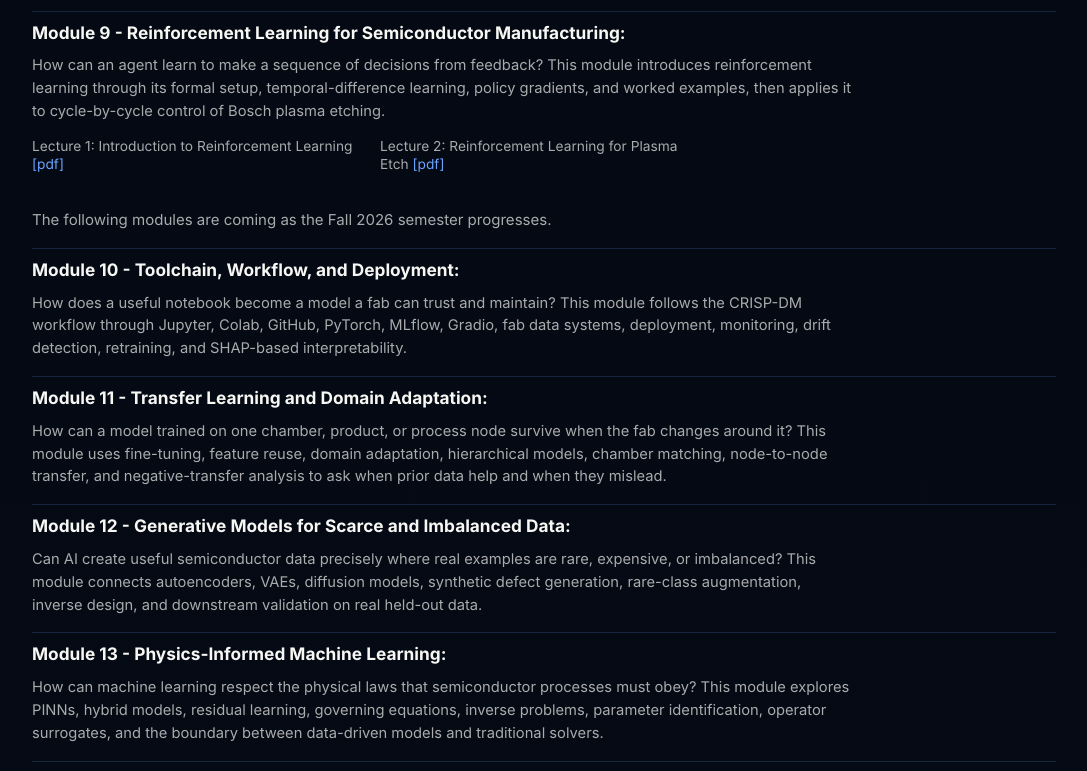
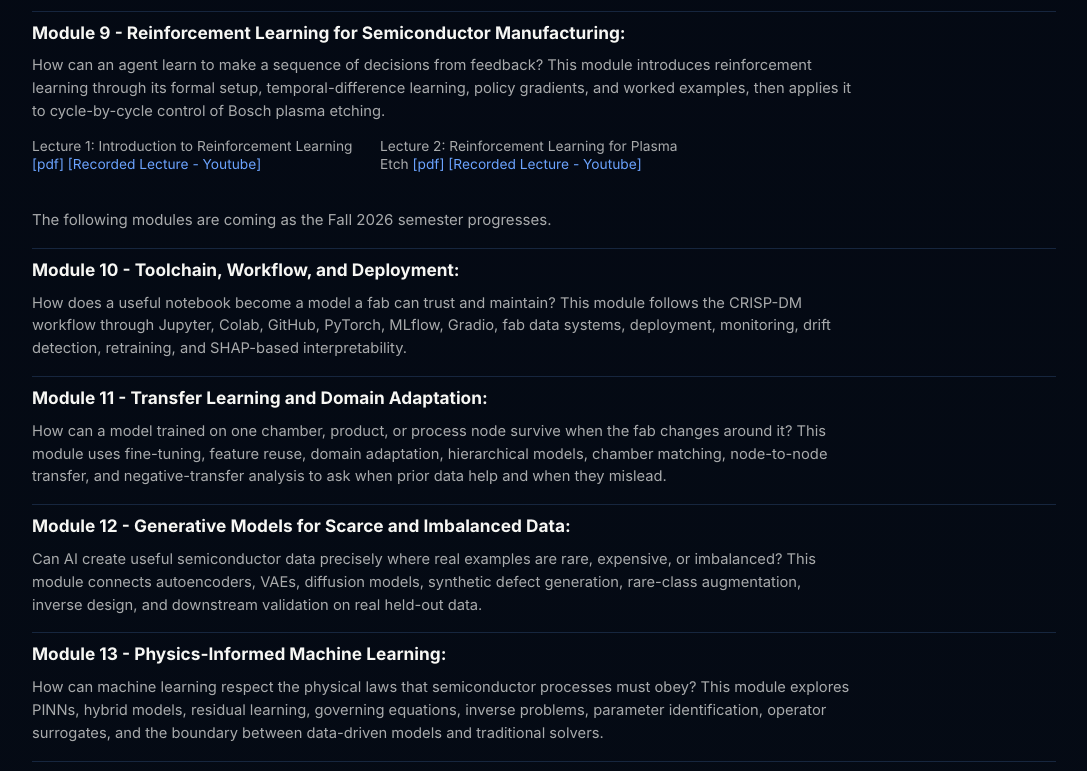
Before and after one commit to aikhan123/khan-lab-website, a plain HTML site: page ai-semiconductors-course.html in a window 1280 px wide. Shown: the part 2460-3231 px from the top of the page, without its empty margins (96-1183 px from the left). Drawn offline with Linux system fonts and the light colour scheme.

Commit message:
Link RL lecture recordings in module 9

```diff
--- a/ai-semiconductors-course.html
+++ b/ai-semiconductors-course.html
@@ -142,8 +142,8 @@
       </div>
     </div>
   <div class="course-video-list">
-    <div class="course-video-item"><span>Lecture 1: Introduction to Reinforcement Learning</span> <a href="AI4Semi/slides/AI4Semi%20-%20Module%209%20-%20Reinforcement%20Learning%20%3A%20Lecture%201.pdf" target="_blank" rel="noopener">[pdf]</a></div>
-    <div class="course-video-item"><span>Lecture 2: Reinforcement Learning for Plasma Etch</span> <a href="AI4Semi/slides/AI4Semi%20-%20Module%209%20-%20Reinforcement%20Learning%20%3A%20Lecture%202.pdf" target="_blank" rel="noopener">[pdf]</a></div>
+    <div class="course-video-item"><span>Lecture 1: Introduction to Reinforcement Learning</span> <a href="AI4Semi/slides/AI4Semi%20-%20Module%209%20-%20Reinforcement%20Learning%20%3A%20Lecture%201.pdf" target="_blank" rel="noopener">[pdf]</a> <a href="https://www.youtube.com/watch?v=wOGombCNyHc" target="_blank" rel="noopener">[Recorded Lecture - Youtube]</a></div>
+    <div class="course-video-item"><span>Lecture 2: Reinforcement Learning for Plasma Etch</span> <a href="AI4Semi/slides/AI4Semi%20-%20Module%209%20-%20Reinforcement%20Learning%20%3A%20Lecture%202.pdf" target="_blank" rel="noopener">[pdf]</a> <a href="https://www.youtube.com/watch?v=sMMWReaTTvY" target="_blank" rel="noopener">[Recorded Lecture - Youtube]</a></div>
   </div>
   </section>
   <p class="course-more-note">The following modules are coming as the Fall 2026 semester progresses.</p>
```
